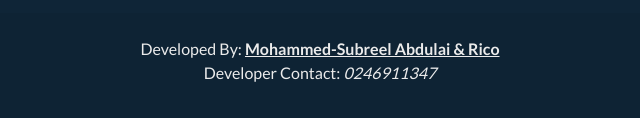
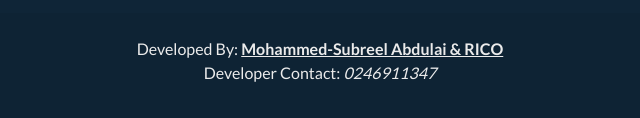
Before and after one commit to Prof01/2021PHC_Backup_Folder_Generator, a website: page public/index.html in a window 1280 px wide. Shown: the part 526-644 px from the top of the page, 320-960 px from the left. Drawn offline with Linux system fonts and the light colour scheme.

Commit message:
make it better

```diff
--- a/public/index.html
+++ b/public/index.html
@@ -52,7 +52,7 @@
             <!-- Copyright -->
             <div class="text-center p-4" style="background-color: rgba(0, 0, 0, 0.05);">
                 Developed By:
-                <a class="text-reset fw-bold" href="#">Mohammed-Subreel Abdulai & Rico</a>
+                <a class="text-reset fw-bold" href="#">Mohammed-Subreel Abdulai & RICO</a>
                 <p>Developer Contact: <em>0246911347</em></p>
             </div>
             <!-- Copyright -->
```
